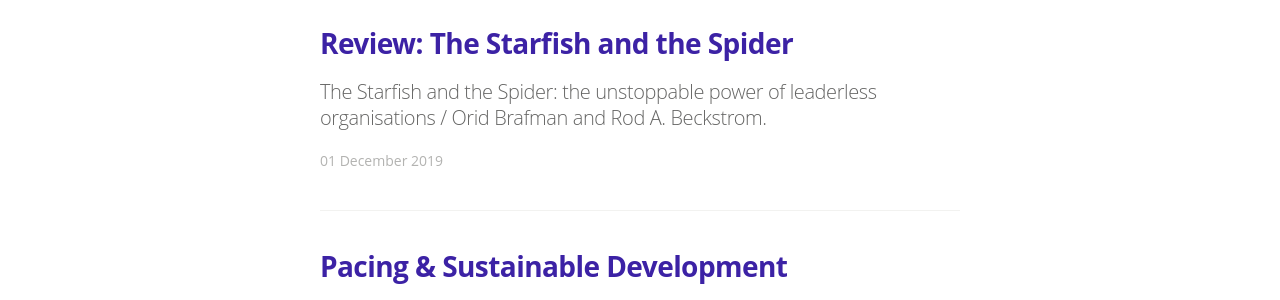
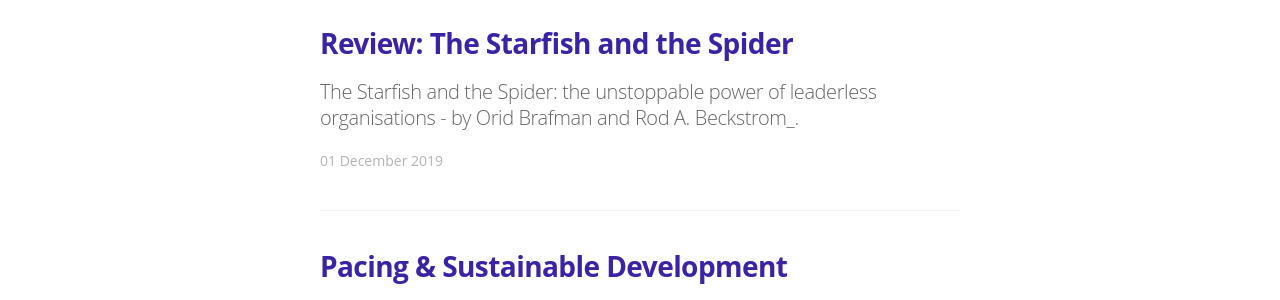
Before and after one commit to IamJackReed/JackReed, a Jekyll site: the page built from index.html, in a window 1280 px wide. Shown: the part 750-1050 px from the top of the page. Built offline with Jekyll 4.4.1, drawn with Linux system fonts in a browser that asks for light colours; nearby versions of some CDN libraries; some web fonts are replaced; the list of posts is cut into pages by our own code.

Commit message:
Update 2019-12-01-review:-the-starfish-and-the-spider.md

```diff
--- a/_posts/2019-12-01-review:-the-starfish-and-the-spider.md
+++ b/_posts/2019-12-01-review:-the-starfish-and-the-spider.md
@@ -8,7 +8,7 @@
 image2: /assets/article_images/2019-12-01-review-the-starfish-and-the-spider/starfish-mobile.jpg
 ---
 
-<span style="color:#00000; text-align: justify; font-family: 'open sans'; text-align: 'justify'; font-size: 1em; font-size: 18px; font-weight: 200; hyphens: none;">**The Starfish and the Spider:** _the unstoppable power of leaderless organisations / Orid Brafman and Rod A. Beckstrom_.
+<span style="color:#00000; text-align: justify; font-family: 'open sans'; text-align: 'justify'; font-size: 1em; font-size: 18px; font-weight: 200; hyphens: none;">**The Starfish and the Spider:** _the unstoppable power of leaderless organisations_ - by Orid Brafman and Rod A. Beckstrom_.
 
 <span style="color:#00000; text-align: justify; font-family: 'open sans'; text-align: 'justify'; font-size: 1em; font-size: 18px; font-weight: 200; hyphens: none;">The Starfish and the Spider takes a looks at the rise and fall of organisations due to their structural differences, and how the choice of different leadership styles play a part in an organisations longevity. Authors, Orid Brafman and Rod A. Beckstrom have done an incredible job at exploring centralised and decentralised organisations and not just from a modern day perspective, in fact the book kicks-off with a rather interesting tale involving MCM entertainment company, Spanish conquistadors and the Apaches.
 
```
